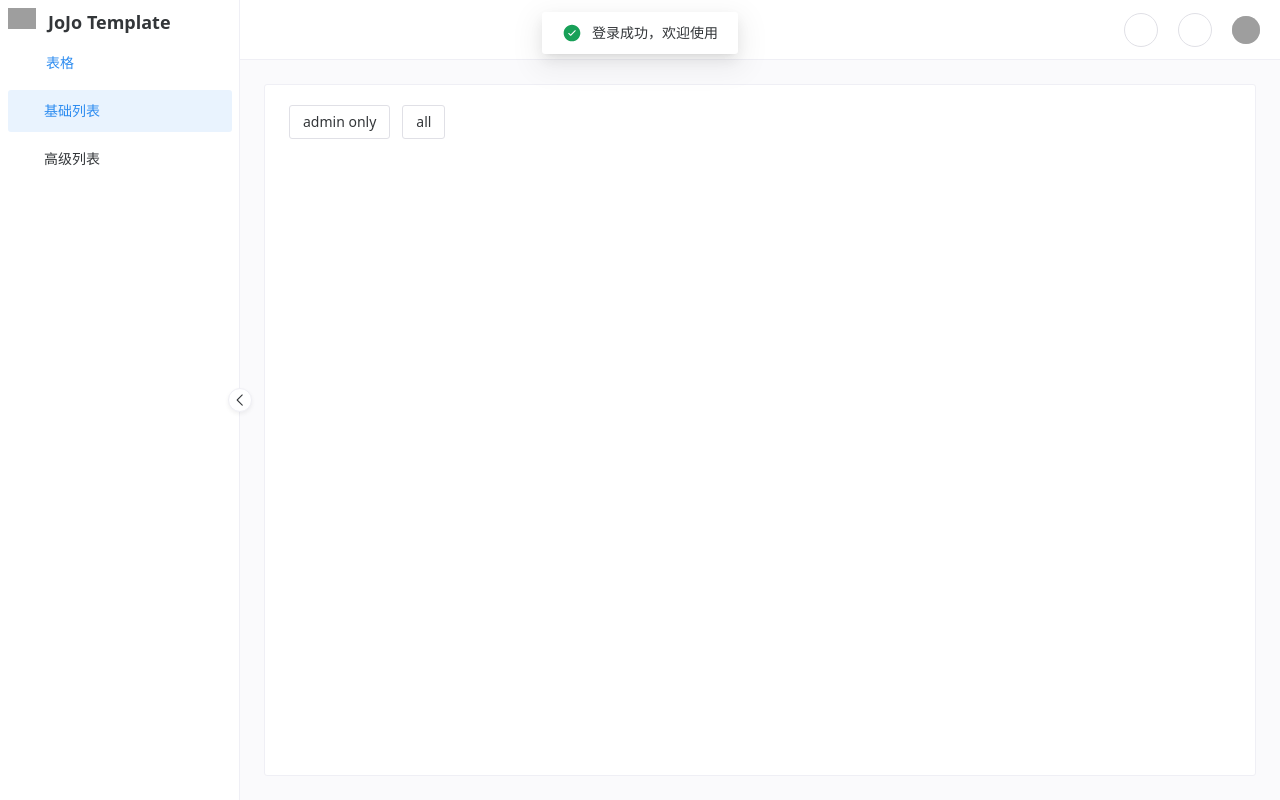
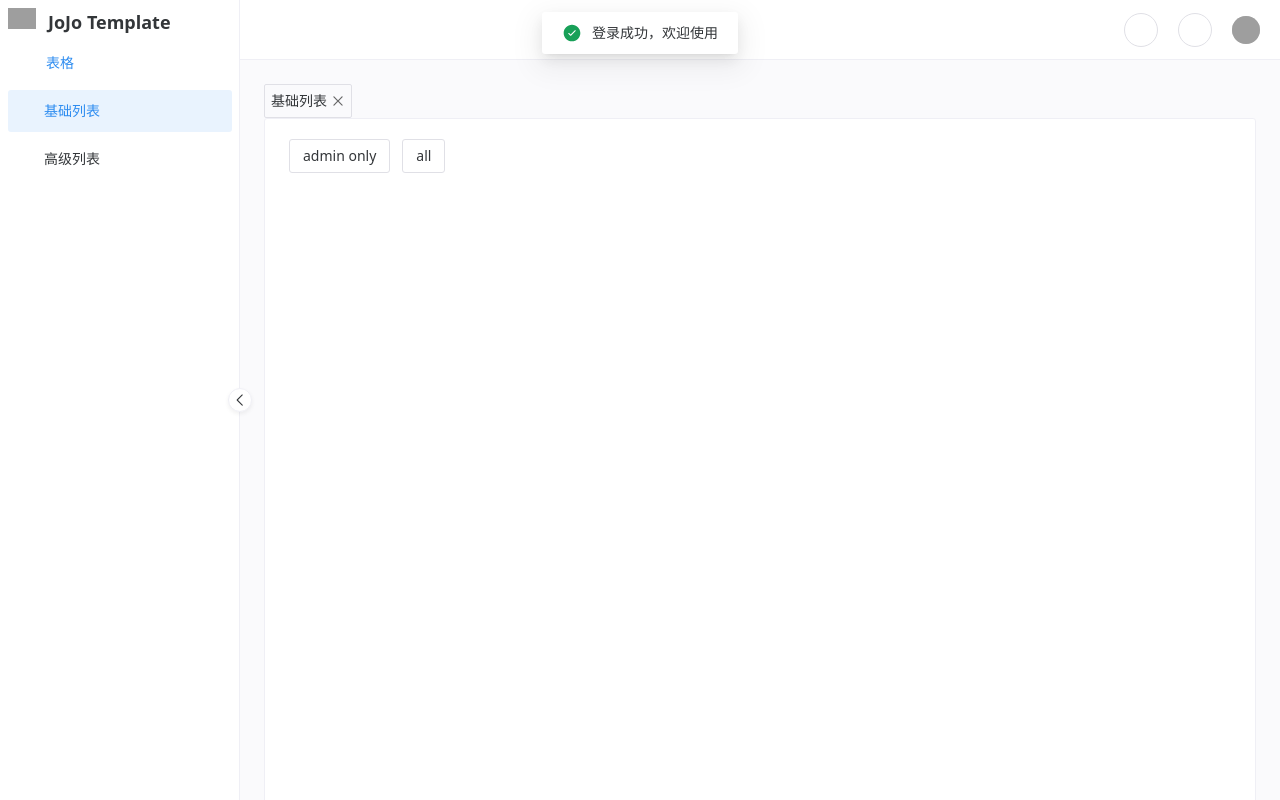
Before and after one commit to jaw52/naive-ui-template, a Vue app: page /#/login in a window 1280 px wide. Both pictures are taken after a click on the button "登录". Built offline with nearby package versions, Linux system fonts and the light colour scheme; grey boxes are pictures that could not be loaded; some icons are missing.

Commit message:
chore: 优化route ts

```diff
--- a/components.d.ts
+++ b/components.d.ts
@@ -23,6 +23,7 @@ declare module '@vue/runtime-core' {
     NEl: typeof import('naive-ui')['NEl']
     NForm: typeof import('naive-ui')['NForm']
     NFormItem: typeof import('naive-ui')['NFormItem']
+    NGradientText: typeof import('naive-ui')['NGradientText']
     NH2: typeof import('naive-ui')['NH2']
     NH3: typeof import('naive-ui')['NH3']
     NH4: typeof import('naive-ui')['NH4']
--- a/src/enums/route.ts
+++ b/src/enums/route.ts
@@ -1,4 +1,4 @@
 export enum RoutePath {
 	LoginPath = 'login',
-	DefaultPath = 'list',
+	DefaultPath = 'basic-list',
 }
--- a/src/hooks/usePermission.ts
+++ b/src/hooks/usePermission.ts
@@ -1,11 +1,12 @@
+import { AppRouteRecordRaw } from '@/router/types';
+import { RouteLocationNormalized } from 'vue-router';
 import { useUserStore } from '@/store';
-import { AppMeta } from '@/router/types';
 
 export default function usePermission() {
 	const userStore = useUserStore();
 
 	// 是否可访问当前路由
-	const isAccessRouter = (route: AppMeta) =>
+	const isAccessRouter = (route: AppRouteRecordRaw) =>
 		!route.meta?.roles ||
 		route.meta?.roles?.includes('*') ||
 		route.meta?.roles?.includes(userStore?.role ?? '*');
--- a/src/layout/main-layout/index.vue
+++ b/src/layout/main-layout/index.vue
@@ -12,6 +12,7 @@
 				content-style="padding: 24px;"
 				class="layout-content"
 			>
+				<TabBar />
 				<n-card style="height: 100%">
 					<router-content />
 				</n-card>
@@ -24,6 +25,7 @@
 import Navbar from '@/layout/main-layout/navbar/navbar.vue';
 import RouterContent from '@/layout/main-layout/router-content.vue';
 import Menu from './menu/index.vue';
+import TabBar from './tab-bar.vue';
 </script>
 
 <style scoped lang="less">
--- /dev/null
+++ b/src/layout/main-layout/tab-bar.vue
@@ -0,0 +1,47 @@
+<template>
+	<n-space>
+		<n-tag
+			v-for="(item, index) in tabBarStore.tabList"
+			:key="item.fullPath"
+			size="large"
+			closable
+			@click="goTo(item)"
+			@close="closeCurrentRoute(item, index)"
+		>
+			{{ item.title }}
+		</n-tag>
+	</n-space>
+</template>
+<script lang="ts" setup>
+import { useTabBarStore } from '@/store';
+import { watch } from 'vue';
+import { useRoute, useRouter } from 'vue-router';
+import { RouteTabProps } from '@/store/modules/tabBar';
+
+const route = useRoute();
+const router = useRouter();
+const tabBarStore = useTabBarStore();
+
+const closeCurrentRoute = (tab: RouteTabProps, idx: number) => {
+	tabBarStore.deleteTag(idx);
+
+	// 关闭的标签为当前页面时，跳转到其他页面
+	if (route.fullPath === tab.fullPath) {
+		const latest = tabBarStore.tabList[idx - 1];
+		router.push({ name: latest.name });
+	}
+};
+
+const goTo = (tab: RouteTabProps) => {
+	router.push(tab);
+};
+
+watch(
+	() => route.fullPath,
+	() => {
+		tabBarStore.updateTabList(route);
+	},
+	{ immediate: true }
+);
+</script>
+<style scoped></style>
--- a/src/router/guard/index.ts
+++ b/src/router/guard/index.ts
@@ -1,9 +1,8 @@
-import { Router } from 'vue-router';
-import { useTitle } from '@vueuse/core';
-import { setupLoginInfoGuard } from './setupLoginInfoGuard';
 import { useCreateDiscreteApi } from '@/hooks/useCreateDiscreteApi';
 import { setupPermissionGuard } from '@/router/guard/setupPermissionGuard';
-import { AppMeta } from '@/router/types';
+import { useTitle } from '@vueuse/core';
+import { Router } from 'vue-router';
+import { setupLoginInfoGuard } from './setupLoginInfoGuard';
 
 export default function createRouteGuard(router: Router) {
 	const { loadingBar } = useCreateDiscreteApi();
@@ -11,7 +10,7 @@ export default function createRouteGuard(router: Router) {
 	setupLoginInfoGuard(router, loadingBar);
 	setupPermissionGuard(router);
 
-	router.afterEach((to: AppMeta) => {
+	router.afterEach((to) => {
 		loadingBar.finish();
 		useTitle(to.meta?.title);
 	});
--- a/src/router/routes/appRoutes.ts
+++ b/src/router/routes/appRoutes.ts
@@ -1,10 +1,10 @@
-import { RouteRecordNormalized } from 'vue-router';
+import { AppRouteRecordRaw } from '@/router/types';
 
 // vite从文件系统导入多个模块，即收集modules下的文件
 const modules = import.meta.glob('./modules/*.ts', { eager: true });
 
 function formatModules(_modules: Record<string, any>) {
-	const result: RouteRecordNormalized[] = [];
+	const result: AppRouteRecordRaw[] = [];
 
 	Object.keys(_modules).forEach((key) => {
 		const defaultModule = _modules[key].default;
@@ -18,4 +18,4 @@ function formatModules(_modules: Record<string, any>) {
 	return result;
 }
 
-export const appRoutes: RouteRecordNormalized[] = formatModules(modules);
+export const appRoutes: AppRouteRecordRaw[] = formatModules(modules);
--- a/src/router/routes/base.ts
+++ b/src/router/routes/base.ts
@@ -1,3 +1,5 @@
+import { RouteRecordNormalized } from 'vue-router';
+import { RoutePath } from '../../enums/route';
 import { AppRouteRecordRaw } from '@/router/types';
 
 export const MainLayout = () => import('@/layout/main-layout/index.vue');
@@ -7,3 +9,11 @@ export const NOT_FOUND_ROUTE: AppRouteRecordRaw = {
 	name: 'notFound',
 	component: () => import('@/views/not-found/index.vue'),
 };
+
+export const DEFAULT_ROUTE: AppRouteRecordRaw = {
+	meta: {
+		title: '基础列表',
+		ignoreKeepAlive: true,
+	},
+	name: RoutePath.DefaultPath,
+};
--- a/src/router/types.ts
+++ b/src/router/types.ts
@@ -1,4 +1,5 @@
-import { RouteRecordRaw } from 'vue-router';
+import { defineComponent } from 'vue';
+import { RouteRecordRaw, RouteMeta, NavigationGuard } from 'vue-router';
 
 export type AppMeta = {
 	meta?: {
@@ -13,4 +14,21 @@ export type AppMeta = {
 	};
 };
 
-export type AppRouteRecordRaw = RouteRecordRaw & AppMeta;
+export type Component<T = any> =
+	| ReturnType<typeof defineComponent>
+	// @ts-ignore
+	| (() => Promise<typeof import('*.vue')>)
+	| (() => Promise<T>);
+
+export type AppRouteRecordRaw = {
+	path?: string;
+	name?: string | symbol;
+	meta?: RouteMeta;
+	redirect?: string;
+	component?: Component | string;
+	children?: AppRouteRecordRaw[];
+	alias?: string | string[];
+	props?: Record<string, any>;
+	beforeEnter?: NavigationGuard | NavigationGuard[];
+	fullPath?: string;
+};
--- /dev/null
+++ b/src/router/typings.d.ts
@@ -0,0 +1,10 @@
+import 'vue-router';
+
+declare module 'vue-router' {
+	interface RouteMeta {
+		roles?: string[]; // Controls roles that have access to the page
+		icon?: any; // The icon show in the side menu
+		title?: string; // 路由标题
+		ignoreKeepAlive?: boolean; // 该路由忽略keep-alive
+	}
+}
--- a/src/store/index.ts
+++ b/src/store/index.ts
@@ -2,8 +2,9 @@ import { useSettingStore } from './modules/setting';
 import { createPinia } from 'pinia';
 import { useThemeStore } from './modules/theme';
 import { useUserStore } from './modules/user';
+import { useTabBarStore } from './modules/tabBar';
 
 const store = createPinia();
 
-export { useThemeStore, useUserStore, useSettingStore };
+export { useThemeStore, useUserStore, useSettingStore, useTabBarStore };
 export default store;
--- /dev/null
+++ b/src/store/modules/tabBar.ts
@@ -0,0 +1,47 @@
+import { defineStore } from 'pinia';
+import type { RouteLocationNormalized } from 'vue-router';
+
+export interface RouteTabProps {
+	title: string;
+	name: string;
+	query?: any;
+	fullPath?: string;
+	ignoreCache?: boolean;
+}
+
+export interface TabBarState {
+	tabList: RouteTabProps[];
+}
+
+const formatTag = (route: RouteLocationNormalized): RouteTabProps => {
+	const { name, meta, fullPath, query } = route;
+
+	return {
+		title: meta?.title || '',
+		name: String(name),
+		fullPath,
+		query,
+		ignoreCache: meta?.ignoreKeepAlive,
+	};
+};
+
+export const useTabBarStore = defineStore('app-tab-bar', {
+	state: (): TabBarState => ({
+		tabList: [],
+	}),
+	actions: {
+		updateTabList(route: RouteLocationNormalized) {
+			const nextItem = formatTag(route);
+
+			const isExist = this.tabList
+				.map((item) => item.fullPath)
+				.includes(nextItem.fullPath);
+
+			if (isExist) return;
+			this.tabList.push(nextItem);
+		},
+		deleteTag(idx: number) {
+			this.tabList.splice(idx, 1);
+		},
+	},
+});
```
